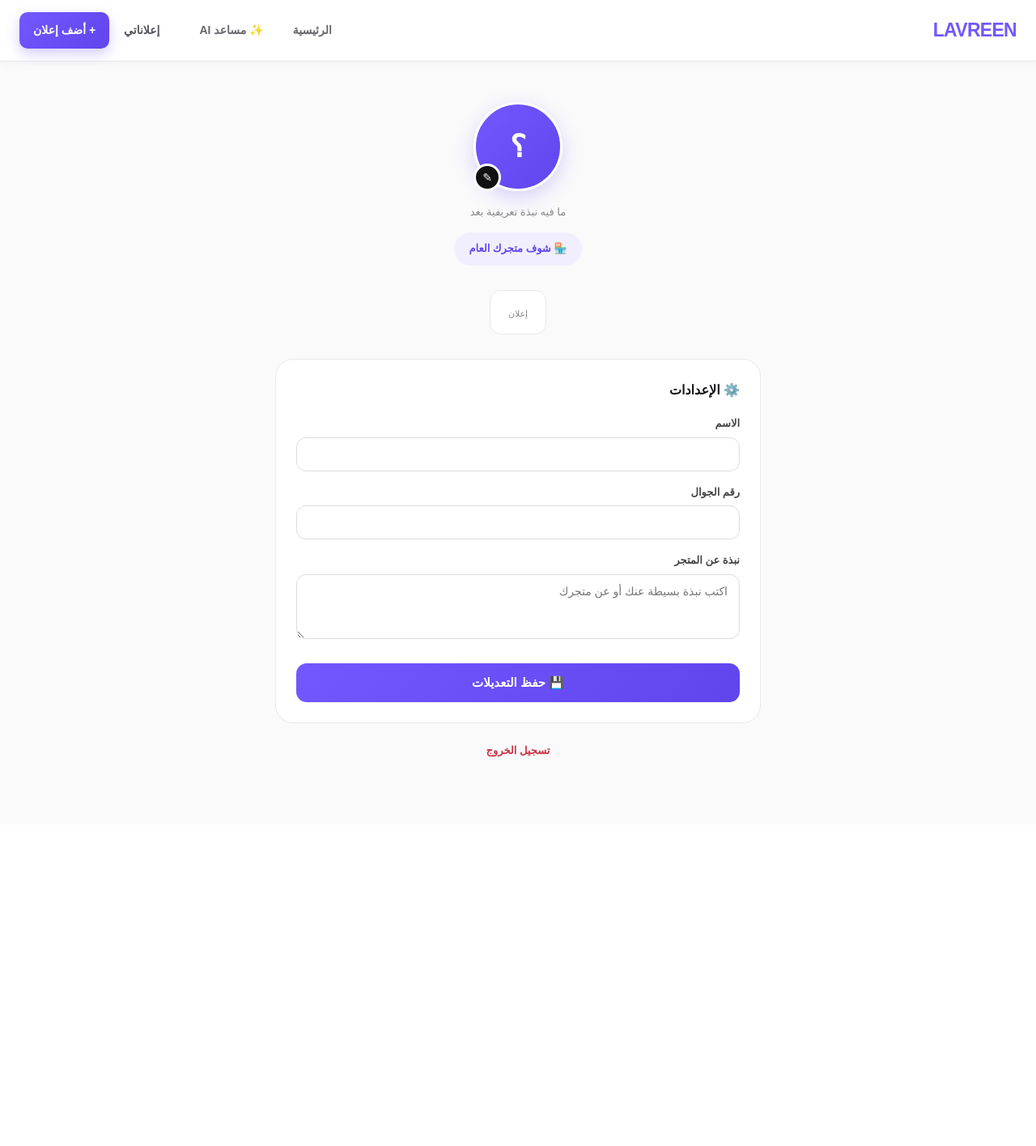
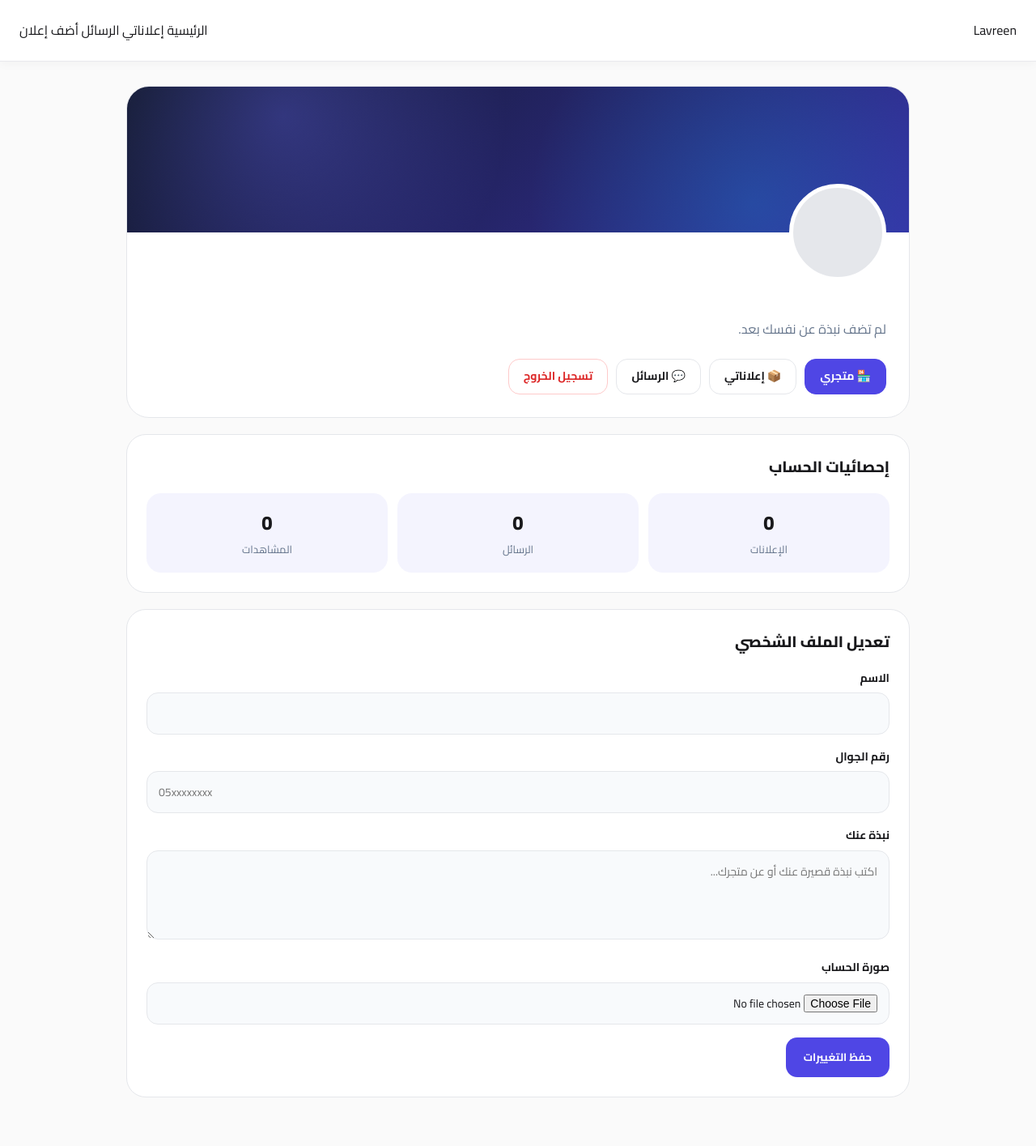
Before and after one commit to yz1l2/Lavreen, a Flask app: template templates/profile.html in a window 1280 px wide. Shown: the whole page at 81% size. Before the commit the page ends 935 px from the top, so only its background shows below. Run offline with Flask 3, Linux system fonts and the light colour scheme; the template is opened without the code that fills it, so the values that code supplies are empty; parts of the project's set-up code (start-up, migrations or seed data) failed here and were passed over.

Commit message:
Update profile.html

```diff
--- a/templates/profile.html
+++ b/templates/profile.html
@@ -3,262 +3,516 @@
 <head>
     <meta charset="UTF-8">
     <meta name="viewport" content="width=device-width, initial-scale=1.0">
-    <title>ملفي الشخصي | لافريين</title>
-    <link rel="stylesheet" href="{{ url_for('static', filename='style.css') }}">
+
+    <title>الملف الشخصي - Lavreen</title>
+
+    <link
+        href="https://fonts.googleapis.com/css2?family=Cairo:wght@400;500;600;700;800&display=swap"
+        rel="stylesheet"
+    >
+
+    <link
+        rel="stylesheet"
+        href="{{ url_for('static', filename='style.css') }}"
+    >
 
     <style>
         .profile-page {
-            max-width: 640px;
-            margin: auto;
-            padding: 50px 20px 80px;
+            max-width: 1000px;
+            margin: 0 auto;
+            padding: 30px 16px 60px;
         }
 
-        .profile-hero {
-            text-align: center;
-            margin-bottom: 30px;
+        .profile-card {
+            overflow: hidden;
+            border-radius: 28px;
+            border: 1px solid var(--border-color, #e5e7eb);
+            background: var(--card-bg, #fff);
         }
 
-        .avatar-wrap {
-            position: relative;
-            width: 110px;
-            height: 110px;
-            margin: 0 auto 16px;
+        .profile-cover {
+            height: 180px;
+            background:
+                radial-gradient(circle at 20% 20%, rgba(99,102,241,.35), transparent 35%),
+                radial-gradient(circle at 80% 80%, rgba(14,165,233,.25), transparent 35%),
+                linear-gradient(135deg, #111827, #3730a3);
         }
 
-        .avatar-img {
-            width: 110px;
-            height: 110px;
+        .profile-info {
+            position: relative;
+            padding: 0 28px 28px;
+        }
+
+        .avatar-wrapper {
+            width: 120px;
+            height: 120px;
+            margin-top: -60px;
+            position: relative;
+        }
+
+        .profile-avatar {
+            width: 120px;
+            height: 120px;
             border-radius: 50%;
             object-fit: cover;
-            background: var(--purple-light);
-            border: 3px solid white;
-            box-shadow: 0 8px 25px rgba(115,87,255,0.25);
+            border: 5px solid var(--card-bg, #fff);
+            background: #e5e7eb;
         }
 
-        .avatar-fallback {
-            width: 110px;
-            height: 110px;
+        .avatar-placeholder {
+            width: 120px;
+            height: 120px;
             border-radius: 50%;
-            background: linear-gradient(135deg, #7357ff, #6045ed);
-            color: white;
-            display: grid;
-            place-items: center;
-            font-size: 38px;
+            border: 5px solid var(--card-bg, #fff);
+            background: #e5e7eb;
+            display: flex;
+            align-items: center;
+            justify-content: center;
+            font-size: 42px;
             font-weight: 800;
-            border: 3px solid white;
-            box-shadow: 0 8px 25px rgba(115,87,255,0.25);
+            color: #6366f1;
         }
 
-        .avatar-edit-btn {
-            position: absolute;
-            bottom: 0;
-            left: 0;
-            width: 34px;
-            height: 34px;
-            border-radius: 50%;
-            background: #111;
-            color: white;
-            display: grid;
-            place-items: center;
-            font-size: 14px;
-            cursor: pointer;
-            border: 3px solid white;
+        .profile-name {
+            margin-top: 16px;
+            font-size: 26px;
+            font-weight: 800;
         }
 
-        .profile-hero h1 {
-            font-size: 24px;
-            margin-bottom: 4px;
+        .profile-email {
+            margin-top: 3px;
+            color: #64748b;
+            font-size: 14px;
         }
 
-        .profile-hero p {
-            color: #888;
+        .profile-bio {
+            margin-top: 14px;
+            line-height: 1.8;
+            color: #64748b;
+            white-space: pre-line;
+        }
+
+        .profile-actions {
+            display: flex;
+            flex-wrap: wrap;
+            gap: 10px;
+            margin-top: 22px;
+        }
+
+        .profile-action {
+            display: inline-flex;
+            align-items: center;
+            justify-content: center;
+            gap: 7px;
+            min-height: 44px;
+            padding: 0 18px;
+            border-radius: 14px;
+            text-decoration: none;
+            font-weight: 700;
+            font-size: 14px;
+            border: 1px solid var(--border-color, #e5e7eb);
+            background: var(--card-bg, #fff);
+            color: inherit;
+            transition: .2s ease;
+        }
+
+        .profile-action:hover {
+            transform: translateY(-1px);
+        }
+
+        .profile-action.primary {
+            border-color: #4f46e5;
+            background: #4f46e5;
+            color: #fff;
+        }
+
+        .profile-action.danger {
+            color: #dc2626;
+            border-color: #fecaca;
+        }
+
+        .profile-section {
+            margin-top: 20px;
+            padding: 24px;
+            border-radius: 24px;
+            border: 1px solid var(--border-color, #e5e7eb);
+            background: var(--card-bg, #fff);
+        }
+
+        .section-title {
+            margin: 0 0 18px;
+            font-size: 19px;
+            font-weight: 800;
+        }
+
+        .stats-grid {
+            display: grid;
+            grid-template-columns: repeat(3, 1fr);
+            gap: 12px;
+        }
+
+        .stat-box {
+            padding: 18px;
+            border-radius: 18px;
+            background: rgba(99, 102, 241, .07);
+            text-align: center;
+        }
+
+        .stat-number {
+            display: block;
+            font-size: 24px;
+            font-weight: 800;
+        }
+
+        .stat-label {
+            display: block;
+            margin-top: 3px;
+            color: #64748b;
             font-size: 13px;
         }
 
-        .store-link-btn {
-            display: inline-flex;
-            align-items: center;
-            gap: 6px;
-            margin-top: 14px;
-            padding: 10px 18px;
-            border-radius: 100px;
-            background: var(--purple-light);
-            color: var(--purple-dark);
-            font-size: 13px;
+        .profile-form {
+            display: grid;
+            gap: 16px;
+        }
+
+        .form-group label {
+            display: block;
+            margin-bottom: 7px;
+            font-size: 14px;
             font-weight: 700;
         }
 
-        .profile-stats {
-            display: flex;
-            justify-content: center;
-            gap: 12px;
-            margin: 22px 0 30px;
+        .form-group input,
+        .form-group textarea {
+            width: 100%;
+            box-sizing: border-box;
+            border: 1px solid var(--border-color, #e5e7eb);
+            border-radius: 14px;
+            padding: 12px 14px;
+            background: var(--input-bg, #f8fafc);
+            color: inherit;
+            font-family: inherit;
+            font-size: 14px;
         }
 
-        .p-stat {
-            background: white;
-            border: 1px solid var(--border);
-            border-radius: 14px;
-            padding: 14px 22px;
-            text-align: center;
-        }
-
-        .p-stat strong {
-            display: block;
-            font-size: 20px;
-        }
-
-        .p-stat span {
-            font-size: 11px;
-            color: #888;
-        }
-
-        .settings-box {
-            background: white;
-            border: 1px solid var(--border);
-            border-radius: 22px;
-            padding: 25px;
-        }
-
-        .settings-box h2 {
-            font-size: 16px;
-            margin-bottom: 18px;
-        }
-
-        .form-row {
-            margin-bottom: 16px;
-        }
-
-        .form-row label {
-            display: block;
-            font-size: 13px;
-            font-weight: 700;
-            margin-bottom: 6px;
-            color: #444;
-        }
-
-        .form-row input,
-        .form-row textarea {
-            width: 100%;
-            padding: 12px 14px;
-            border: 1px solid #ddd;
-            border-radius: 12px;
-            font-family: inherit;
-            font-size: 14px;
-            outline: none;
-        }
-
-        .form-row textarea {
-            min-height: 80px;
+        .form-group textarea {
+            min-height: 110px;
             resize: vertical;
         }
 
-        .save-btn {
-            width: 100%;
-            border: 0;
-            padding: 15px;
-            border-radius: 13px;
-            background: linear-gradient(135deg, #7357ff, #6045ed);
-            color: white;
-            font-size: 15px;
-            font-weight: 800;
-            cursor: pointer;
-            margin-top: 6px;
+        .form-group input:focus,
+        .form-group textarea:focus {
+            outline: none;
+            border-color: #6366f1;
+            box-shadow: 0 0 0 3px rgba(99,102,241,.10);
         }
 
-        .logout-row {
-            text-align: center;
-            margin-top: 20px;
+        .submit-button {
+            width: fit-content;
+            border: 0;
+            border-radius: 14px;
+            padding: 12px 22px;
+            background: #4f46e5;
+            color: #fff;
+            font-family: inherit;
+            font-weight: 700;
+            cursor: pointer;
         }
 
-        .logout-row a {
-            color: #cc3344;
-            font-size: 13px;
-            font-weight: 700;
+        .flash-message {
+            margin-bottom: 18px;
+            padding: 13px 16px;
+            border-radius: 14px;
+            background: #ecfdf5;
+            border: 1px solid #a7f3d0;
+            color: #047857;
+            font-size: 14px;
+        }
+
+        @media (max-width: 600px) {
+            .profile-cover {
+                height: 140px;
+            }
+
+            .profile-info {
+                padding: 0 18px 22px;
+            }
+
+            .profile-section {
+                padding: 18px;
+            }
+
+            .stats-grid {
+                grid-template-columns: 1fr;
+            }
+
+            .profile-actions {
+                flex-direction: column;
+            }
+
+            .profile-action {
+                width: 100%;
+                box-sizing: border-box;
+            }
         }
     </style>
 </head>
+
 <body>
 
-<header class="topbar">
-    <div class="topbar-inner">
-        <a href="/" class="logo">
-            <span class="logo-text" style="color:var(--purple);">LAVREEN</span>
-        </a>
-        <nav class="main-nav">
-            <a href="/">الرئيسية</a>
-            <a href="/ai">✨ مساعد AI</a>
-        </nav>
-        <div class="header-actions">
-            <a href="/my-listings" class="header-link">إعلاناتي</a>
-            <a href="/sell" class="sell-btn">+ أضف إعلان</a>
+    <!-- شريط التنقل -->
+    <header class="topbar">
+
+        <div class="topbar-inner">
+
+            <a href="{{ url_for('index') }}" class="brand">
+                Lavreen
+            </a>
+
+            <nav class="nav-links">
+                <a href="{{ url_for('index') }}">الرئيسية</a>
+                <a href="{{ url_for('my_listings') }}">إعلاناتي</a>
+                <a href="{{ url_for('messages') }}">الرسائل</a>
+                <a href="{{ url_for('sell') }}">أضف إعلان</a>
+            </nav>
+
         </div>
-    </div>
-</header>
 
-<main class="profile-page">
+    </header>
 
-    <section class="profile-hero">
-        <form method="POST" action="{{ url_for('update_profile') }}" enctype="multipart/form-data" id="avatarForm">
-            <div class="avatar-wrap">
-                {% if user['avatar_path'] %}
-                <img class="avatar-img" src="{{ url_for('static', filename=user['avatar_path']) }}" alt="{{ user['name'] }}">
+
+    <main class="profile-page">
+
+        <!-- رسائل Flask -->
+        {% with messages = get_flashed_messages() %}
+            {% if messages %}
+                {% for message in messages %}
+                    <div class="flash-message">
+                        {{ message }}
+                    </div>
+                {% endfor %}
+            {% endif %}
+        {% endwith %}
+
+
+        <!-- بطاقة الملف -->
+        <section class="profile-card">
+
+            <div class="profile-cover"></div>
+
+            <div class="profile-info">
+
+                <div class="avatar-wrapper">
+
+                    {% if user.avatar_path %}
+                        <img
+                            src="{{ url_for('static', filename=user.avatar_path) }}"
+                            alt="صورة {{ user.name }}"
+                            class="profile-avatar"
+                        >
+                    {% else %}
+                        <div class="avatar-placeholder">
+                            {{ user.name[:1] }}
+                        </div>
+                    {% endif %}
+
+                </div>
+
+
+                <h1 class="profile-name">
+                    {{ user.name }}
+                </h1>
+
+                <div class="profile-email">
+                    {{ user.email }}
+                </div>
+
+
+                {% if user.bio %}
+                    <div class="profile-bio">
+                        {{ user.bio }}
+                    </div>
                 {% else %}
-                <div class="avatar-fallback">{{ user['name'][0] if user['name'] else '؟' }}</div>
+                    <div class="profile-bio">
+                        لم تضف نبذة عن نفسك بعد.
+                    </div>
                 {% endif %}
-                <label for="avatarInput" class="avatar-edit-btn">✎</label>
-                <input type="file" name="avatar" id="avatarInput" accept="image/*" style="display:none" onchange="document.getElementById('avatarForm').submit()">
-            </div>
-            <!-- نبعث بقية الحقول الحالية عشان ما تنمسح لو رفع صورة بس -->
-            <input type="hidden" name="name" value="{{ user['name'] }}">
-            <input type="hidden" name="phone" value="{{ user['phone'] or '' }}">
-            <input type="hidden" name="bio" value="{{ user['bio'] or '' }}">
-        </form>
 
-        <h1>{{ user['name'] }}</h1>
-        <p>{{ user['bio'] or 'ما فيه نبذة تعريفية بعد' }}</p>
 
-        <a href="{{ url_for('store', user_id=user['id']) }}" class="store-link-btn">
-            🏪 شوف متجرك العام
-        </a>
-    </section>
+                <div class="profile-actions">
 
-    <div class="profile-stats">
-        <div class="p-stat">
-            <strong>{{ listings_count }}</strong>
-            <span>إعلان</span>
-        </div>
-    </div>
+                    <a
+                        href="{{ url_for('store', user_id=user.id) }}"
+                        class="profile-action primary"
+                    >
+                        🏪 متجري
+                    </a>
 
-    <section class="settings-box">
-        <h2>⚙️ الإعدادات</h2>
+                    <a
+                        href="{{ url_for('my_listings') }}"
+                        class="profile-action"
+                    >
+                        📦 إعلاناتي
+                    </a>
 
-        <form method="POST" action="{{ url_for('update_profile') }}" enctype="multipart/form-data">
+                    <a
+                        href="{{ url_for('messages') }}"
+                        class="profile-action"
+                    >
+                        💬 الرسائل
+                    </a>
 
-            <div class="form-row">
-                <label>الاسم</label>
-                <input type="text" name="name" value="{{ user['name'] }}" required>
+                    <a
+                        href="{{ url_for('logout') }}"
+                        class="profile-action danger"
+                    >
+                        تسجيل الخروج
+                    </a>
+
+                </div>
+
             </div>
 
-            <div class="form-row">
-                <label>رقم الجوال</label>
-                <input type="text" name="phone" value="{{ user['phone'] or '' }}">
+        </section>
+
+
+        <!-- الإحصائيات -->
+        <section class="profile-section">
+
+            <h2 class="section-title">
+                إحصائيات الحساب
+            </h2>
+
+            <div class="stats-grid">
+
+                <div class="stat-box">
+                    <span class="stat-number">
+                        {{ listings_count|default(0) }}
+                    </span>
+                    <span class="stat-label">
+                        الإعلانات
+                    </span>
+                </div>
+
+                <div class="stat-box">
+                    <span class="stat-number">
+                        {{ messages_count|default(0) }}
+                    </span>
+                    <span class="stat-label">
+                        الرسائل
+                    </span>
+                </div>
+
+                <div class="stat-box">
+                    <span class="stat-number">
+                        {{ views_count|default(0) }}
+                    </span>
+                    <span class="stat-label">
+                        المشاهدات
+                    </span>
+                </div>
+
             </div>
 
-            <div class="form-row">
-                <label>نبذة عن المتجر</label>
-                <textarea name="bio" placeholder="اكتب نبذة بسيطة عنك أو عن متجرك">{{ user['bio'] or '' }}</textarea>
-            </div>
+        </section>
 
-            <button type="submit" class="save-btn">💾 حفظ التعديلات</button>
-        </form>
-    </section>
 
-    <div class="logout-row">
-        <a href="{{ url_for('logout') }}">تسجيل الخروج</a>
-    </div>
+        <!-- تعديل الملف الشخصي -->
+        <section class="profile-section">
 
-</main>
+            <h2 class="section-title">
+                تعديل الملف الشخصي
+            </h2>
+
+            <form
+                method="POST"
+                action="{{ url_for('update_profile') }}"
+                enctype="multipart/form-data"
+                class="profile-form"
+            >
+
+                <div class="form-group">
+
+                    <label for="name">
+                        الاسم
+                    </label>
+
+                    <input
+                        id="name"
+                        name="name"
+                        type="text"
+                        value="{{ user.name }}"
+                        required
+                        maxlength="100"
+                    >
+
+                </div>
+
+
+                <div class="form-group">
+
+                    <label for="phone">
+                        رقم الجوال
+                    </label>
+
+                    <input
+                        id="phone"
+                        name="phone"
+                        type="tel"
+                        value="{{ user.phone or '' }}"
+                        placeholder="05xxxxxxxx"
+                        maxlength="30"
+                        dir="ltr"
+                    >
+
+                </div>
+
+
+                <div class="form-group">
+
+                    <label for="bio">
+                        نبذة عنك
+                    </label>
+
+                    <textarea
+                        id="bio"
+                        name="bio"
+                        maxlength="500"
+                        placeholder="اكتب نبذة قصيرة عنك أو عن متجرك..."
+                    >{{ user.bio or '' }}</textarea>
+
+                </div>
+
+
+                <div class="form-group">
+
+                    <label for="avatar">
+                        صورة الحساب
+                    </label>
+
+                    <input
+                        id="avatar"
+                        name="avatar"
+                        type="file"
+                        accept="image/jpeg,image/png,image/webp"
+                    >
+
+                </div>
+
+
+                <button
+                    type="submit"
+                    class="submit-button"
+                >
+                    حفظ التغييرات
+                </button>
+
+            </form>
+
+        </section>
+
+    </main>
 
 </body>
 </html>
```
